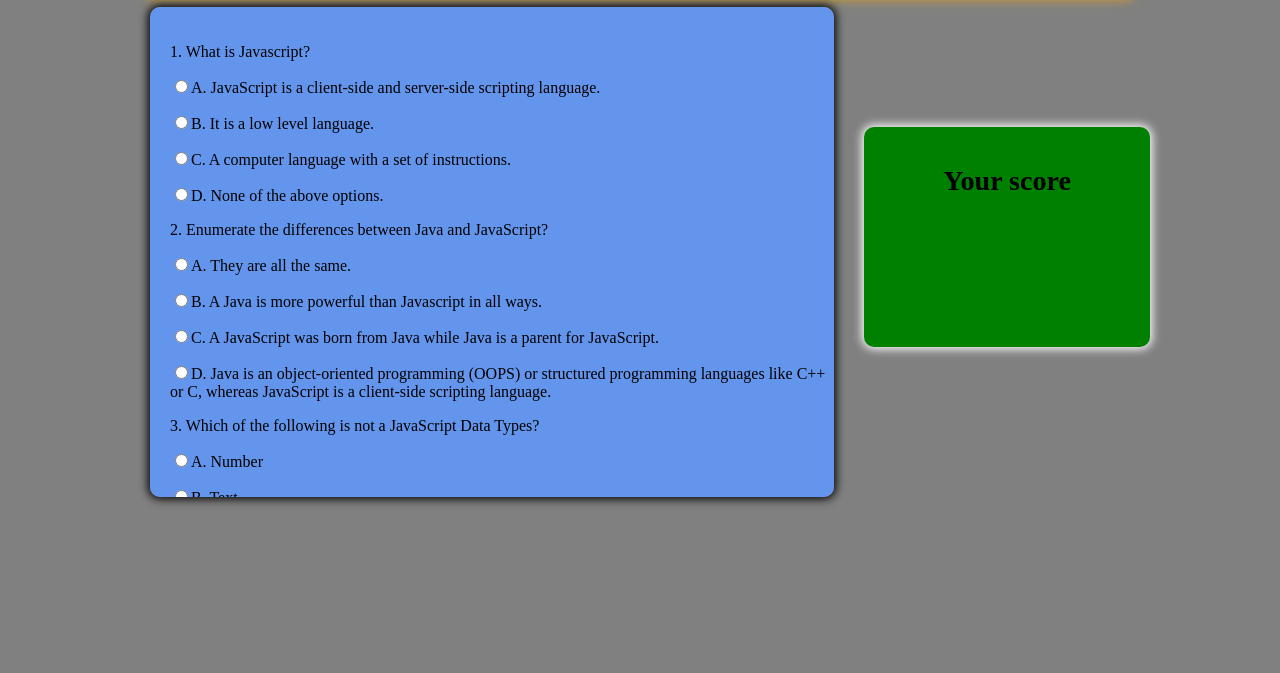
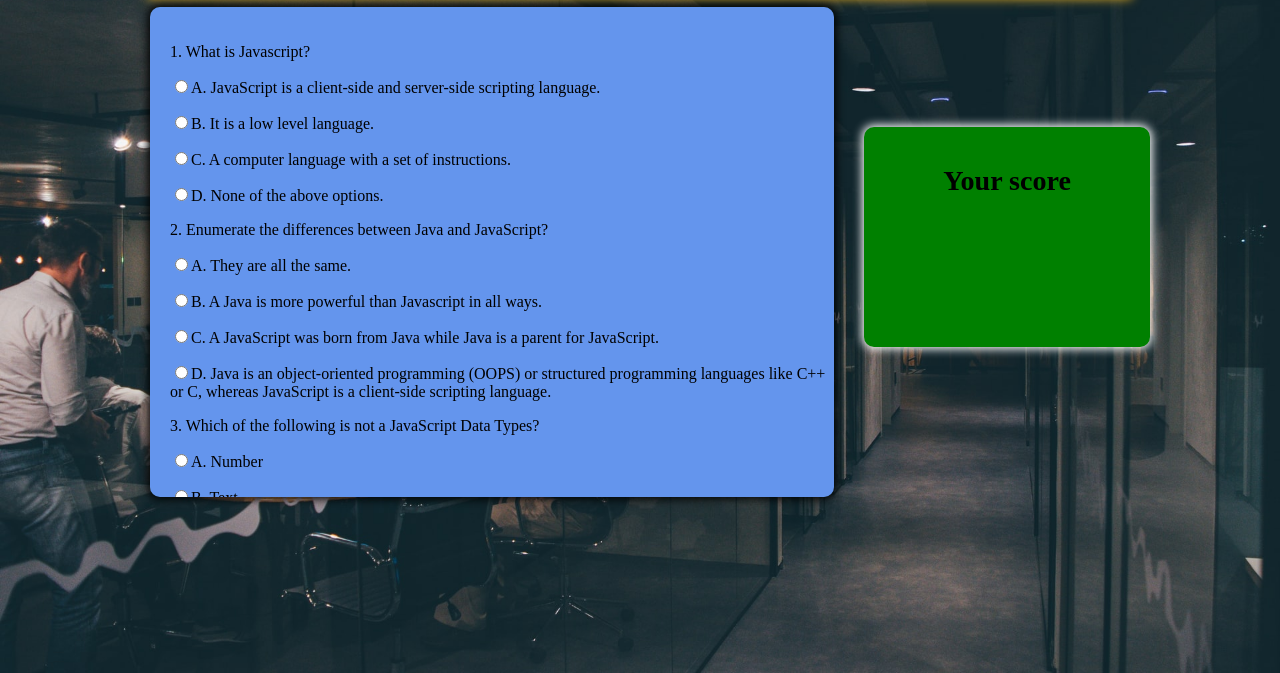
Before and after one commit to mmulahvictor/week3-ip, a plain HTML site: page index.html in a window 1280 px wide. Shown: the part 127-800 px from the top of the page. Drawn offline with Linux system fonts and the light colour scheme.

Commit message:
adding a background image

```diff
--- a/assets/css/index.css
+++ b/assets/css/index.css
@@ -3,6 +3,8 @@ body{
     margin-left: 150px;
     margin-right: 130px;
     border: olid red;
+    background-image: url(/assets/images/mario-gogh-VBLHICVh-lI-unsplash\ \(1\).jpg);
+    background-size: cover;
 }
 
 nav{
```
